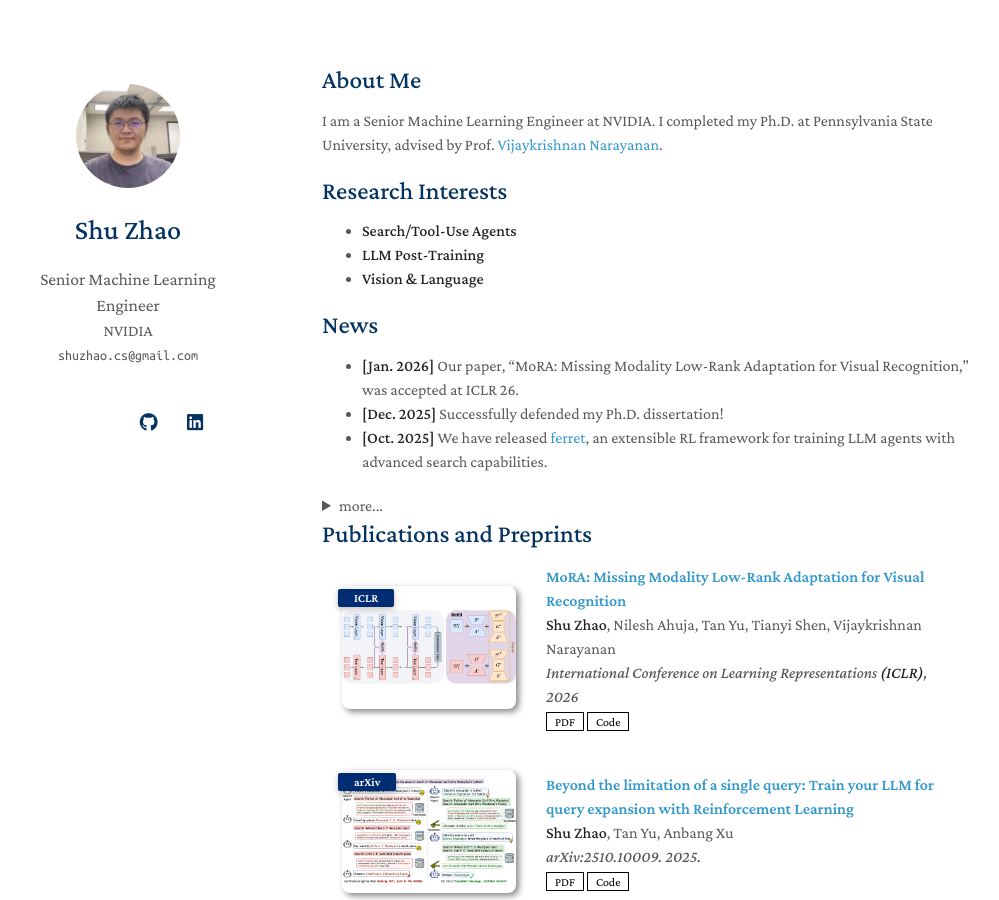
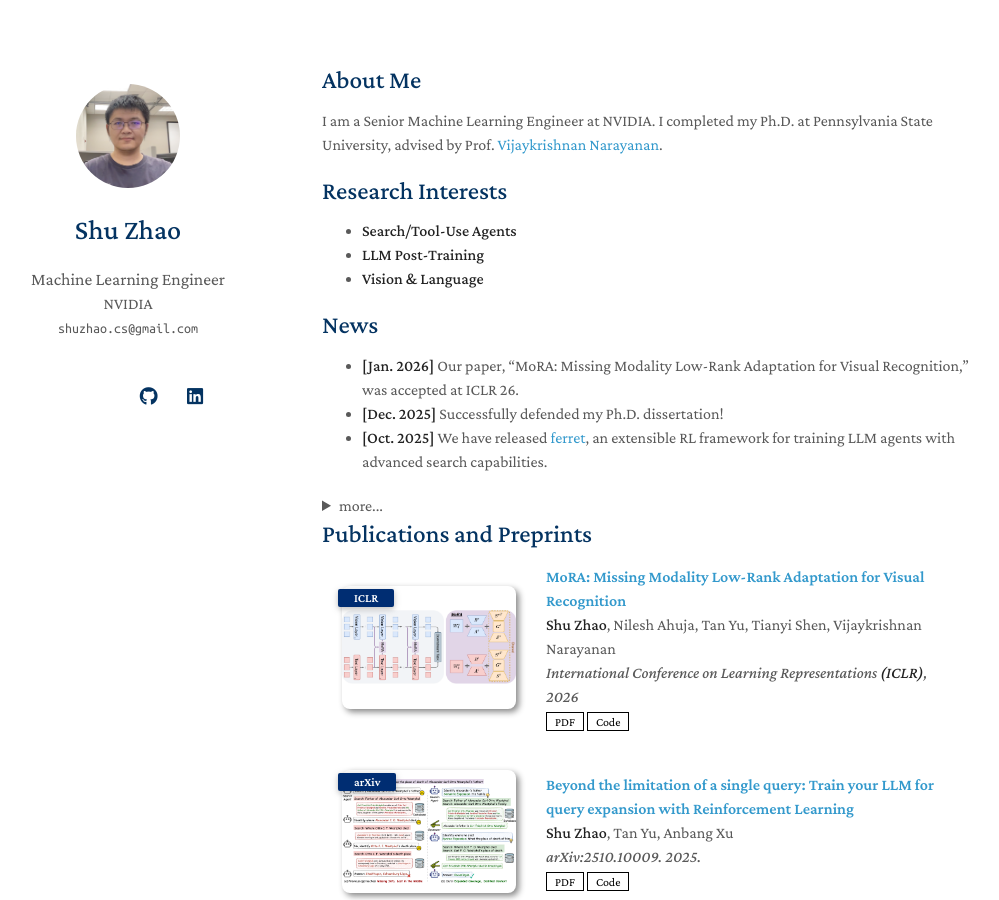
Before and after one commit to Tree-Shu-Zhao/Tree-Shu-Zhao.github.io, a Jekyll site: the page built from index.md, in a window 1280 px wide and 900 px high. Shown: the whole window, without its empty margins (148-1147 px from the left). Built offline with Jekyll 4.4.1, drawn with Linux system fonts in a browser that asks for light colours; nearby versions of some CDN libraries; a style sheet for code colours, icons or effects is not loaded; our own code applies the rules of GitHub Pages for plain Markdown files.

Commit message:
Update _config.yml

```diff
--- a/_config.yml
+++ b/_config.yml
@@ -1,6 +1,6 @@
 # Basic Information
 title: Shu Zhao
-position: Senior Machine Learning Engineer
+position: Machine Learning Engineer
 affiliation: NVIDIA
 email: shuzhao.cs@gmail.com
 
```
